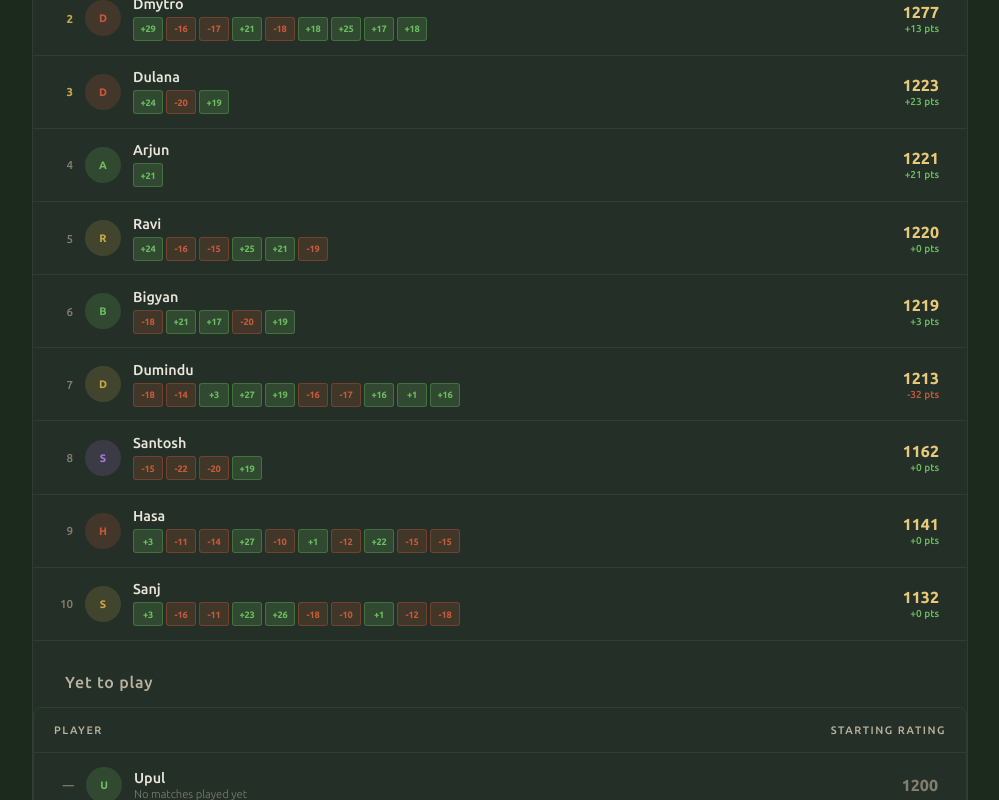
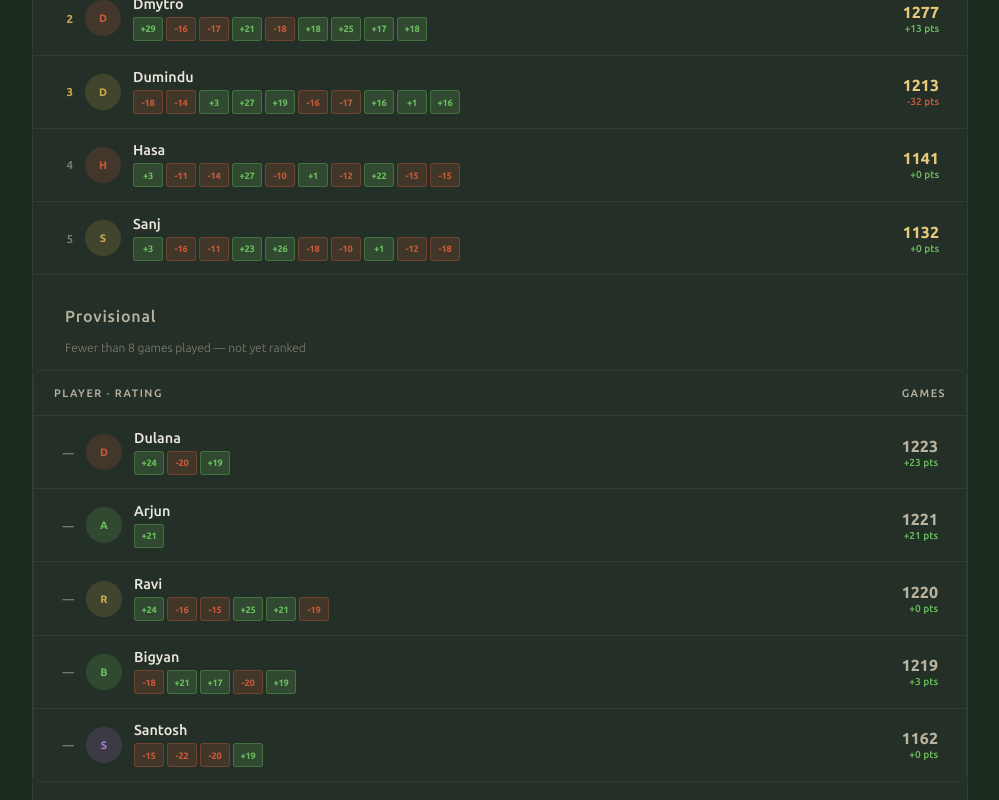
Before and after one commit to dmitridrozdov/kenthurst-flibustiers, a Next.js app: page / in a window 1280 px wide. Shown: the part 820-1620 px from the top of the page, without its empty margins (140-1139 px from the left). Built offline with nearby package versions, Linux system fonts and the light colour scheme.

Commit message:
Update page.tsx

```diff
--- a/src/app/page.tsx
+++ b/src/app/page.tsx
@@ -1,7 +1,7 @@
 import { promises as fs } from 'fs'
 import path from 'path'
 import { MatchData } from '@/lib/types'
-import { calculateRatings, calculateRatingsPure } from '@/lib/ratings'
+import { calculateRatings } from '@/lib/ratings'
 import Nav from '@/components/Nav'
 import styles from './page.module.css'
 
@@ -101,11 +101,16 @@ export default async function HomePage() {
   const data: MatchData = JSON.parse(raw)
 
   const allRatings = calculateRatings(data.players, data.matches)
-  // const allRatings = calculateRatingsPure(data.players, data.matches)
-  const ratings = allRatings.filter(r => r.gamesPlayed > 0)
+  const maxGames = Math.max(...allRatings.map(r => r.gamesPlayed))
+  const threshold = maxGames * 0.5
+
+  const ratings = allRatings.filter(r => r.gamesPlayed >= threshold)
+  const provisional = allRatings.filter(r => r.gamesPlayed > 0 && r.gamesPlayed < threshold)
+  const unstarted = allRatings.filter(r => r.gamesPlayed === 0)
+
   const history: Record<string, { win: boolean; pts: number }[]> = {}
   data.players.forEach((p) => { history[p] = buildHistory(p, data.matches) })
-  const unstarted = allRatings.filter(r => r.gamesPlayed === 0)
+
 
   const thisMonth = data.matches.filter((m) => {
     const d = new Date(m.date)
@@ -163,7 +168,7 @@ export default async function HomePage() {
             <div className={styles.panelHeader}>
               <span className={styles.panelLabel}>Player · Doubles Rating</span>
               <span className={styles.panelLabel} style={{ display: 'flex', gap: '1.5rem' }}>
-                <span>Act. Mult</span>
+                {/* <span>Act. Mult</span> */}
                 <span>Games</span>
               </span>
             </div>
@@ -208,6 +213,58 @@ export default async function HomePage() {
                 </div>
               )
             })}
+
+
+            {provisional.length > 0 && (
+            <>
+              <h3 style={{ marginTop: '2rem', marginBottom: '1rem', marginLeft: '2rem', fontSize: '1rem', fontWeight: 500, color: 'var(--text2)', letterSpacing: '0.05em' }}>
+                Provisional
+              </h3>
+              <p style={{ fontSize: '0.75rem', color: 'var(--text3)', marginBottom: '1rem', marginLeft: '2rem',fontWeight: 300 }}>
+                Fewer than {Math.ceil(threshold)} games played — not yet ranked
+              </p>
+              <div className={styles.panel}>
+                <div className={styles.panelHeader}>
+                  <span className={styles.panelLabel}>Player · Rating</span>
+                  <span className={styles.panelLabel}>Games</span>
+                </div>
+                {provisional.map((r) => {
+                  const av = avatarColor(r.name)
+                  const actLevel = r.recentGames >= 6 ? '#6bbd5e' : r.recentGames >= 3 ? '#c9a84c' : '#847e70'
+                  return (
+                    <div key={r.name} className={styles.playerRow}>
+                      <div className={styles.rank}>—</div>
+                      <div className={styles.avatar} style={{ background: av.bg, color: av.color }}>
+                        {initials(r.name)}
+                      </div>
+                      <div className={styles.playerInfo}>
+                        <div className={styles.playerName}>{r.name}</div>
+                        {history[r.name] && history[r.name].length > 0 && (
+                          <div className={styles.historyStrip}>
+                            {[...history[r.name]].reverse().map((h, i) => (
+                              <div key={i} className={`${styles.histBox} ${h.win ? styles.histWin : styles.histLoss}`}>
+                                {h.win ? '+' : '-'}{h.pts}
+                              </div>
+                            ))}
+                          </div>
+                        )}
+                      </div>
+                      <div style={{ textAlign: 'right', marginRight: '0.5rem' }}>
+                        <div className={styles.ratingScore} style={{ color: 'var(--text2)' }}>{r.rating}</div>
+                        <div className={`${styles.ratingChange} ${r.ratingChange >= 0 ? styles.pos : styles.neg}`}>
+                          {r.ratingChange >= 0 ? '+' : ''}{r.ratingChange} pts
+                        </div>
+                      </div>
+                      {/* <div className={styles.multCol}>
+                        <span className={styles.gamesCol}>{r.gamesPlayed}</span>
+                      </div> */}
+                    </div>
+                  )
+                })}
+              </div>
+            </>
+          )}
+
 
             {unstarted.length > 0 && (
             <>
```
